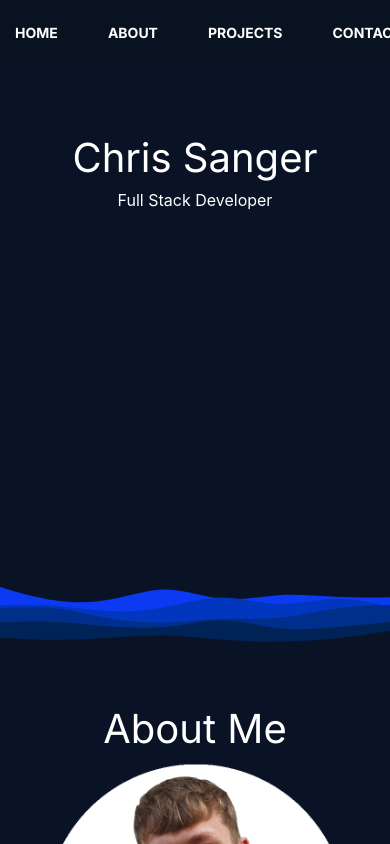
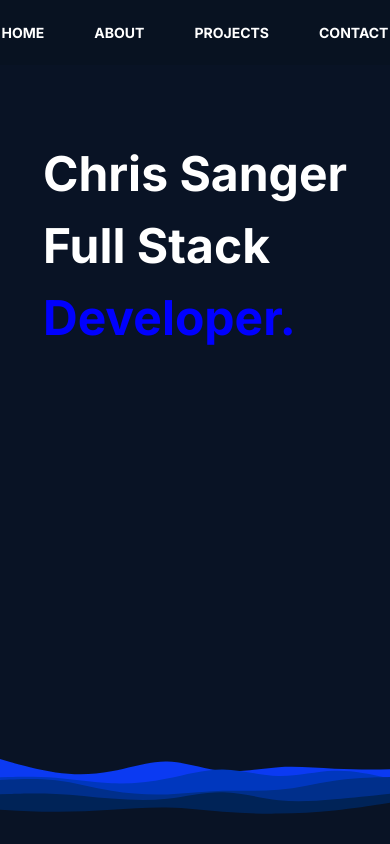
Before and after one commit to C0dingChris/Portfolio, a React (Create React App) app: page / in a window 390 px wide. Shown: the top 844 px of the page. Built offline with nearby package versions, Linux system fonts and the light colour scheme.

Commit message:
Fully responsivegit add . !

```diff
--- a/src/App.css
+++ b/src/App.css
@@ -16,9 +16,19 @@ h1{
   font-size: 84px;
   font-family: 'Inter';
 }
+
+@media (max-width: 500px) {
+  h2 {
+  font-size: 2rem;
+  font-family: 'Inter';
+
+
+  }
+}
 h2{
-  font-size: 40px;
+  font-size: 3rem;
   font-family: 'Inter';
+  font-weight: 700;
 }
 h3{
   font-size: 30px;
--- a/src/Components/About/about.css
+++ b/src/Components/About/about.css
@@ -3,7 +3,7 @@
     background-color: rgba(225, 225,225, 0.2) ;
     width: 50%;
 
-    margin: 4%;
+    margin: 1.5rem;
     padding: 1rem;
     text-align: start;
 
--- a/src/Components/Blob/blob.css
+++ b/src/Components/Blob/blob.css
@@ -7,8 +7,8 @@
 
 .blob{
     position:absolute;
-    width: 40%;
-    height: 40%;
+    width: 30%;
+    height: 30%;
     display: flex;
     justify-content: center;
     align-items: center;
--- a/src/Components/Card/card.js
+++ b/src/Components/Card/card.js
@@ -2,7 +2,7 @@ import React from "react";
 
 export default function card(props) {
   return (
-    <div class="card md:w-1/2 sm:w-100 bg-white/[.15]  shadow-xl m-5">
+    <div class="card md:w-1/2 sm:w-80 bg-white/[.15]  shadow-xl m-5">
       <figure className="card-image">
         <img src={props.image} alt="Project" />
       </figure>
--- a/src/Components/Header/header.css
+++ b/src/Components/Header/header.css
@@ -1,10 +1,33 @@
 
 
 .header-wrapper{
-    display: flex;
-    align-items: center;
-    align-self: center;
-    justify-content: center;
+  display: flex;
+  margin-top: 8rem;
+  flex-direction: row;
+
+
+}
+
+.glowtext{
+  color: blue;
+}
+
+
+
+.header-text{
+padding: 10px;
+flex: 80%;
+text-align: left;
+}
+
+.blob-container{
+padding: 10px;
+flex: 20%;
+}
+
+@media (max-width: 500px) {
+  .header-wrapper {
     flex-direction: column;
-    margin-top: 8rem;
+
+  }
 }
--- a/src/Components/Header/header.js
+++ b/src/Components/Header/header.js
@@ -8,7 +8,11 @@ export default class header extends Component {
       <div className="header-wrapper">
         <div className="header-text">
           <h2>Chris Sanger</h2>
-          <h4>Full Stack Developer</h4>
+          <h2>Full Stack</h2>
+
+          <div className="glowbox">
+            <h2 className="glowtext"> Developer.</h2>
+          </div>
         </div>
         <div className="blob-container">
           <Blob></Blob>
--- a/src/Components/Navbar/navbar.css
+++ b/src/Components/Navbar/navbar.css
@@ -45,7 +45,7 @@
     z-index: 2;
     height: 70px;
     min-height: 70px;
-    width: 30rem;
+    width: auto;
     padding: 0 1rem;
   }
 
```
